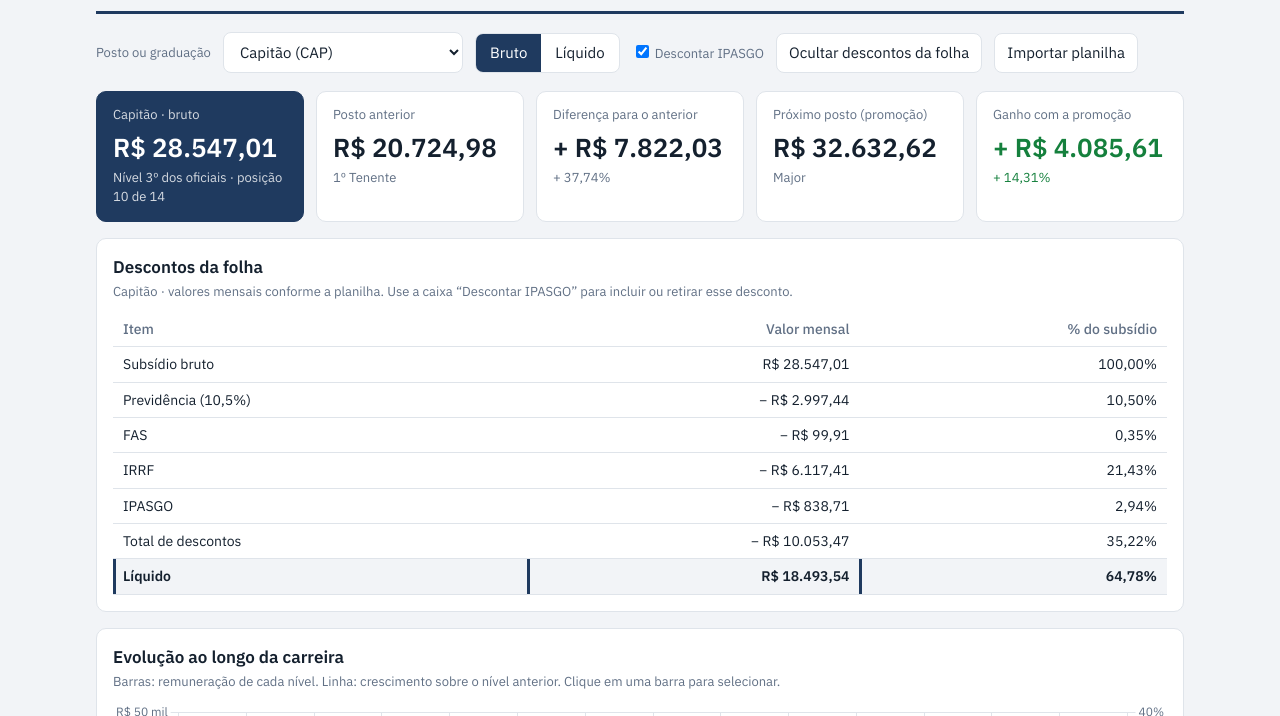
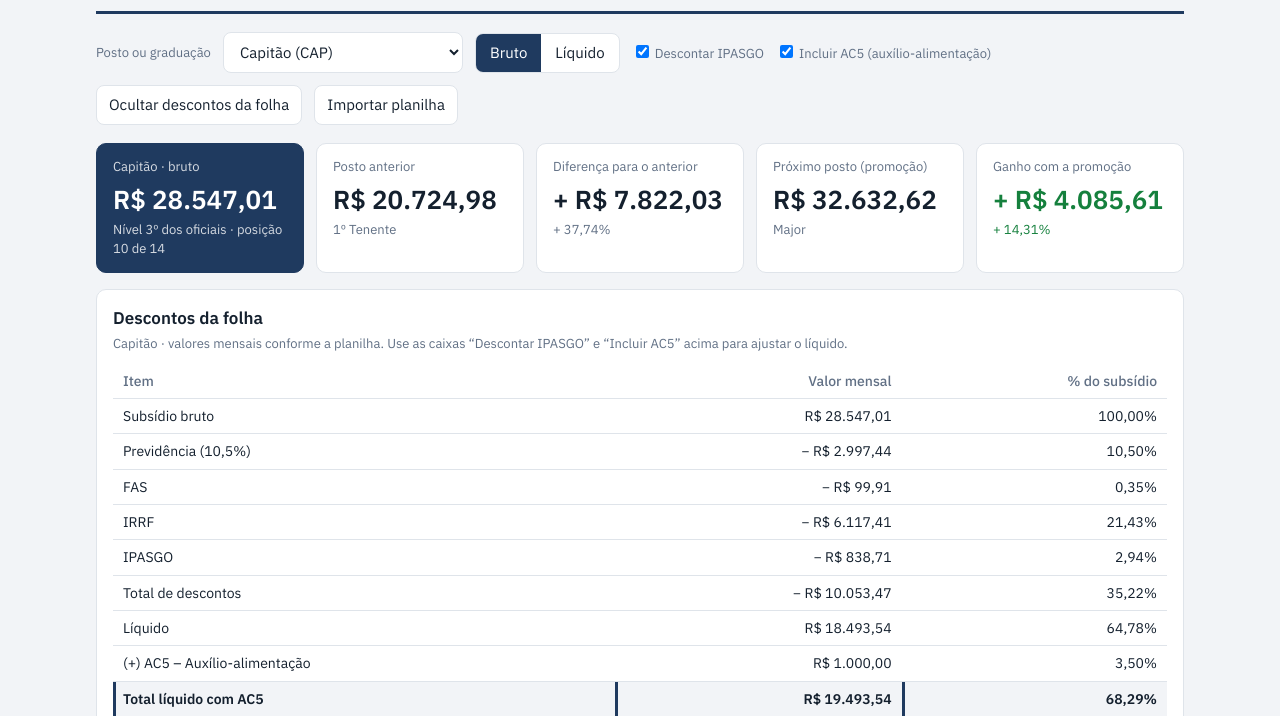
Before and after one commit to maurorr/salariopmcbmgo, a plain HTML site: page index.html in a window 1280 px wide. Both pictures are taken after a click on the button "Ver descontos da folha". Shown: the part 84-800 px from the top of the page. Drawn offline with nearby package versions, Linux system fonts and the light colour scheme.

Commit message:
Add files via upload

```diff
--- a/index.html
+++ b/index.html
@@ -74,6 +74,7 @@ tr.on td{background:var(--bg);font-weight:600;box-shadow:inset 3px 0 0 var(--ac)
  <select id="sel"></select>
  <div class="seg" role="group" aria-label="Base de cálculo"><button data-m="b" class="on">Bruto</button><button data-m="l">Líquido</button></div>
  <label id="ipw" hidden><input type="checkbox" id="ip" checked> Descontar IPASGO</label>
+ <label id="acw" hidden><input type="checkbox" id="ac" checked> Incluir AC5 (auxílio-alimentação)</label>
  <button class="b2" id="dbtn" aria-expanded="false">Ver descontos da folha</button>
  <button class="b2" id="imp">Importar planilha</button>
  <button class="b2" id="dl" hidden>Baixar planilha</button>
@@ -110,6 +111,7 @@ tr.on td{background:var(--bg);font-weight:600;box-shadow:inset 3px 0 0 var(--ac)
 
 <ul class="fn">
  <li>PMGO e CBMGO têm os mesmos subsídios, por isso o painel é único. No modo líquido, desmarcar “Descontar IPASGO” usa a coluna “Líq. sem IPASGO” da planilha; os demais descontos (previdência, FAS e IRRF) não mudam.</li>
+ <li>O AC5 (auxílio-alimentação) é de R$ 1.000,00 por mês e vale para militares da ativa em serviço, não para quem está de férias ou baixado. Ele é somado apenas ao líquido e pode ser desmarcado; as diferenças em % do modo líquido mudam conforme essa escolha.</li>
  <li>As datas do histórico foram lidas como mês/ano (a planilha as grava como data com o ano no lugar do dia). Colunas sem data aparecem pela lei de reajuste. Losangos indicam valores calculados por fórmula na planilha (2023 a 2025).</li>
  <li>A diferença salarial é calculada sobre o valor exibido. A ligação entre ST e 2º Tenente é uma troca de quadro, não uma promoção comum.</li>
 </ul>
@@ -145,12 +147,13 @@ P0.forEach(p=>p.push(SI[p[0]]));
 const DS={"2Sd":[855.26,99.91,1096.08,554.70],"Sd":[942.94,99.91,1301.57,611.56],"Cb":[1035.46,99.91,1518.43,671.57],"3SGT":[1135.37,99.91,1752.62,736.37],"2SGT":[1229.98,99.91,1974.41,797.73],"1SGT":[1419.21,99.91,2417.97,838.71],"ST":[1802.54,99.91,3316.52,838.71],"2TEN":[1871.47,99.91,3478.08,838.71],"1TEN":[2176.12,99.91,4192.21,838.71],"CAP":[2997.44,99.91,6117.41,838.71],"MAJ":[3426.43,99.91,7122.98,838.71],"TC":[3813.76,99.91,8030.91,838.71],"Cel I":[4230.66,99.91,9008.14,838.71],"Cel II":[5077.07,99.91,10992.16,838.71]};
 P0.forEach(p=>p.push(DS[p[0]]));
 let P=P0,H=H0;
-const st={sel:"CAP",m:"b",ip:true,hm:"sel",hy:"v"};
+const AC=1000; /* AC5 – auxílio-alimentação mensal (planilha: aba 2SGT e Dashboard), pago a militares da ativa em serviço */
+const st={sel:"CAP",m:"b",ip:true,ac:true,hm:"sel",hy:"v"};
 const $=s=>document.querySelector(s),$$=s=>[...document.querySelectorAll(s)];
 const R=v=>v.toLocaleString("pt-BR",{style:"currency",currency:"BRL"});
 const Pc=v=>v.toLocaleString("pt-BR",{minimumFractionDigits:2,maximumFractionDigits:2})+"%";
 const sg=(v,f)=>(v>=0?"+ ":"− ")+f(Math.abs(v));
-const val=p=>st.m==="b"?p[4]:(st.ip?p[5]:p[6]);
+const val=p=>st.m==="b"?p[4]:(st.ip?p[5]:p[6])+(st.ac?AC:0);
 const cssv=n=>getComputedStyle(document.documentElement).getPropertyValue(n).trim();
 let ch1,ch2;
 
@@ -167,7 +170,7 @@ function render(){
   const q=(x,y)=>x&&y&&x[2]!==y[2]?" · troca de quadro":"";
   const na='<div class="v">Não aplicável</div><div class="n">Sem nível correspondente</div>';
   const dA=a?val(c)-val(a):0,pA=a?(val(c)/val(a)-1)*100:0,dN=n?val(n)-val(c):0,pN=n?(val(n)/val(c)-1)*100:0;
-  const b=st.m==="b"?"bruto":"líquido"+(st.ip?"":" sem IPASGO");
+  const b=st.m==="b"?"bruto":"líquido"+(st.ip?"":" sem IPASGO")+(st.ac?" + AC5":"");
   $("#cards").innerHTML=
    `<div class="c hero"><div class="l">${c[1]} · ${b}</div><div class="v">${R(val(c))}</div><div class="n">Nível ${c[3]}º ${c[2]==="O"?"dos oficiais":"das praças"} · posição ${i+1} de ${P.length}</div></div>`+
    `<div class="c"><div class="l">Posto anterior</div>${a?`<div class="v">${R(val(a))}</div><div class="n">${a[1]}${q(a,c)}</div>`:na}</div>`+
@@ -210,17 +213,18 @@ function drawC2(){
 function drawD(){
   const c=P.find(p=>p[0]===st.sel),d=c[7];$("#dsec").hidden=!st.dOpen;if(!st.dOpen||!d)return;
   const ip=st.ip?d[3]:0,liq=st.ip?c[5]:c[6],tot=d[0]+d[1]+d[2]+ip,pc=v=>Pc(v/c[4]*100),m=v=>"− "+R(v);
-  const rows=[["Subsídio bruto",R(c[4]),pc(c[4])],["Previdência (10,5%)",m(d[0]),pc(d[0])],["FAS",m(d[1]),pc(d[1])],["IRRF",m(d[2]),pc(d[2])],["IPASGO"+(st.ip?"":" (não descontado)"),st.ip?m(ip):R(0),pc(ip)],["Total de descontos",m(tot),pc(tot)],["Líquido"+(st.ip?"":" sem IPASGO"),R(liq),pc(liq)]];
-  $("#dsub").textContent=c[1]+" · valores mensais conforme a planilha. Use a caixa “Descontar IPASGO” para incluir ou retirar esse desconto.";
+  const rows=[["Subsídio bruto",R(c[4]),pc(c[4])],["Previdência (10,5%)",m(d[0]),pc(d[0])],["FAS",m(d[1]),pc(d[1])],["IRRF",m(d[2]),pc(d[2])],["IPASGO"+(st.ip?"":" (não descontado)"),st.ip?m(ip):R(0),pc(ip)],["Total de descontos",m(tot),pc(tot)],["Líquido"+(st.ip?"":" sem IPASGO"),R(liq),pc(liq)],["(+) AC5 – Auxílio-alimentação"+(st.ac?"":" (não incluído)"),R(st.ac?AC:0),pc(st.ac?AC:0)],["Total líquido"+(st.ac?" com AC5":""),R(liq+(st.ac?AC:0)),pc(liq+(st.ac?AC:0))]];
+  $("#dsub").textContent=c[1]+" · valores mensais conforme a planilha. Use as caixas “Descontar IPASGO” e “Incluir AC5” acima para ajustar o líquido.";
   $("#dtb").innerHTML=rows.map((r,k)=>`<tr class="${k===rows.length-1?"on":""}"><td>${r[0]}</td><td>${r[1]}</td><td>${r[2]}</td></tr>`).join("");
 }
-const syncIp=()=>{$("#ipw").hidden=!(st.m==="l"||st.dOpen)};
+const syncIp=()=>{const s=st.m==="l"||st.dOpen;$("#ipw").hidden=!s;$("#acw").hidden=!s};
 $("#dbtn").onclick=()=>{st.dOpen=!st.dOpen;$("#dbtn").textContent=st.dOpen?"Ocultar descontos da folha":"Ver descontos da folha";$("#dbtn").setAttribute("aria-expanded",st.dOpen);syncIp();render()};
 
 /* ===== Controles ===== */
 const seg=(sel,key,fn)=>$$(sel+" button").forEach(b=>b.onclick=()=>{$$(sel+" button").forEach(x=>x.classList.toggle("on",x===b));fn(b)});
 seg('[aria-label="Base de cálculo"]',"m",b=>{st.m=b.dataset.m;syncIp();render()});
 $("#ip").onchange=e=>{st.ip=e.target.checked;render()};
+$("#ac").onchange=e=>{st.ac=e.target.checked;render()};
 seg('[aria-label="Postos"]',"hm",b=>{st.hm=b.dataset.h;drawC2()});
 seg('[aria-label="Métrica"]',"hy",b=>{st.hy=b.dataset.y;drawC2()});
 $("#sel").onchange=e=>pick(e.target.value);
```
